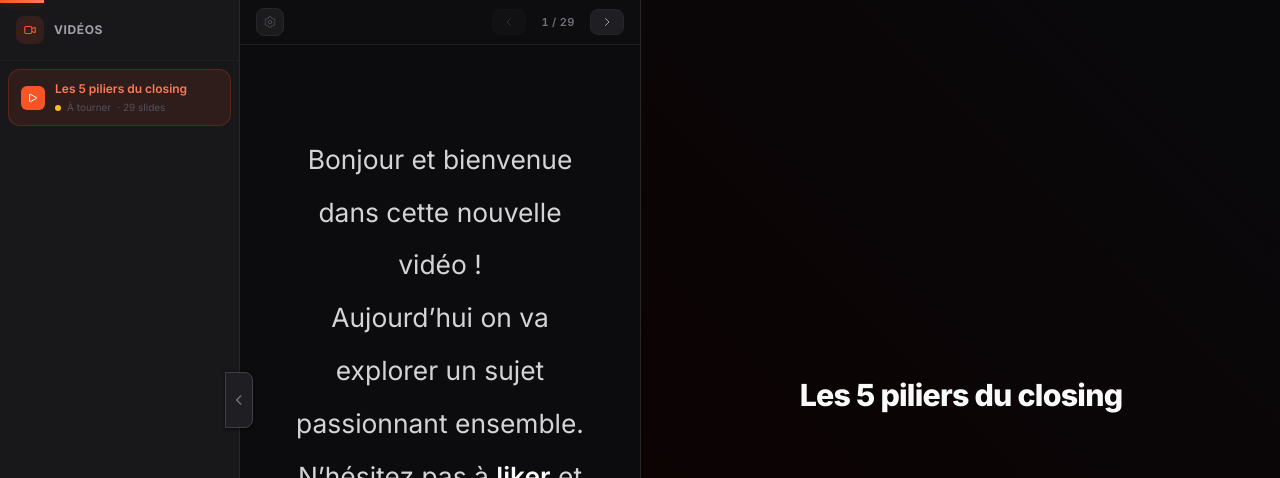
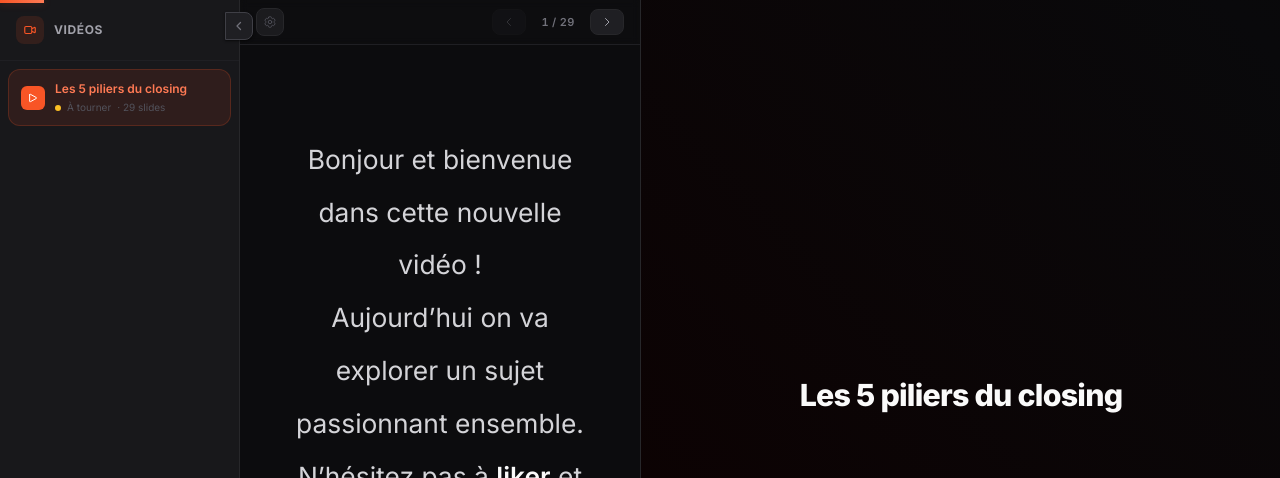
Before and after one commit to julienhypeer/muse-presenter, a plain HTML site: page index.html in a window 1280 px wide. Shown: the top 478 px of the page. Drawn offline with nearby package versions, Linux system fonts and the light colour scheme.

Commit message:
style: déplace le toggle sidebar en haut à droite du panel
Co-Authored-By: Claude Opus 4.6 <noreply@anthropic.com>

```diff
--- a/index.html
+++ b/index.html
@@ -229,11 +229,11 @@ html, body { height: 100%; overflow: hidden; font-family: 'Inter', sans-serif; b
         <!-- Video list -->
         <div id="sidebarVideoList" class="flex-1 overflow-y-auto py-2 px-2 space-y-0.5"></div>
       </div>
-      <!-- Toggle button -->
+      <!-- Toggle button (top-right corner of sidebar) -->
       <button id="sidebarToggle" onclick="toggleSidebar()"
-        class="absolute top-1/2 -translate-y-1/2 -right-3.5 z-20 w-7 h-14 bg-surface-3 border border-border-light rounded-r-lg flex items-center justify-center text-txt-muted hover:text-txt-primary hover:bg-surface-4 transition-all duration-200 shadow-card group"
+        class="absolute top-3 -right-3.5 z-20 w-7 h-7 bg-surface-3 border border-border-light rounded-r-lg flex items-center justify-center text-txt-muted hover:text-txt-primary hover:bg-surface-4 transition-all duration-200 shadow-card group"
         title="Réduire la sidebar">
-        <svg class="w-3.5 h-3.5 transition-transform duration-300 group-hover:scale-110" id="sidebarChevron" fill="none" stroke="currentColor" viewBox="0 0 24 24" stroke-width="2.5"><path stroke-linecap="round" stroke-linejoin="round" d="M15 19l-7-7 7-7"/></svg>
+        <svg class="w-3 h-3 transition-transform duration-300 group-hover:scale-110" id="sidebarChevron" fill="none" stroke="currentColor" viewBox="0 0 24 24" stroke-width="2.5"><path stroke-linecap="round" stroke-linejoin="round" d="M15 19l-7-7 7-7"/></svg>
       </button>
     </div>
 
```
